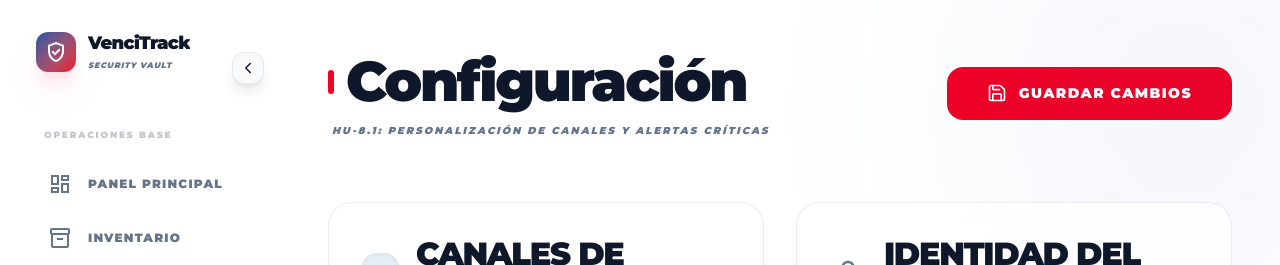
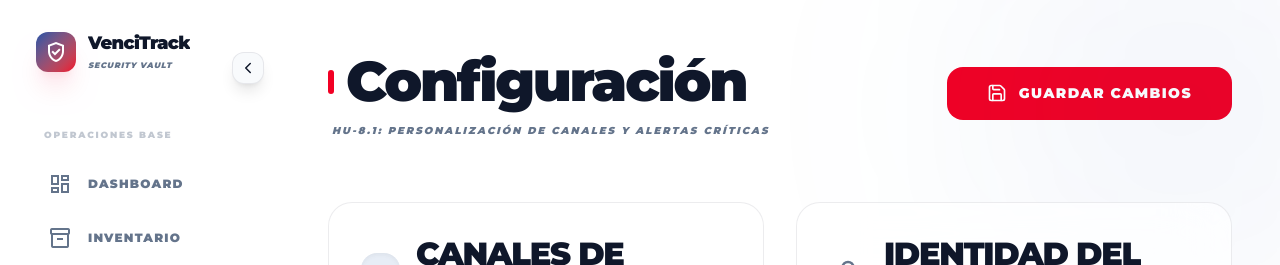
Before and after one commit to h2george/VenciTrack, a Next.js app: page /settings in a window 1280 px wide. Shown: the top 265 px of the page. Built offline with nearby package versions, Linux system fonts and the light colour scheme; no server answers; the database is empty.

Commit message:
refactor: rename admin slugs and labels to match natural terminology and sync with titles

```diff
--- a/src/components/Sidebar.tsx
+++ b/src/components/Sidebar.tsx
@@ -51,7 +51,7 @@ export default function Sidebar(): React.ReactElement {
     };
 
     const userLinks = [
-        { href: '/dashboard', label: 'Bóveda Viva', icon: 'dashboard' },
+        { href: '/dashboard', label: 'Dashboard', icon: 'dashboard' },
         { href: '/documents', label: 'Inventario', icon: 'inventory_2' },
         { href: '/subjects', label: 'Asociados', icon: 'group' },
     ];
@@ -59,7 +59,8 @@ export default function Sidebar(): React.ReactElement {
     const adminLinks = [
         { href: '/dashboard', label: 'Dashboard', icon: 'dashboard' },
         { href: '/admin/users', label: 'Usuarios', icon: 'manage_accounts' },
-        { href: '/admin/documents', label: 'Docs Global', icon: 'database' },
+        { href: '/admin/expiration-categories', label: 'Categorías de Vencimiento', icon: 'category' },
+        { href: '/admin/global-database', label: 'Base de Datos Global', icon: 'layers' },
         { href: '/admin/audit-logs', label: 'Bitácora', icon: 'history' },
         { href: '/admin/integrations', label: 'Integraciones', icon: 'hub' },
     ];
@@ -121,14 +122,14 @@ export default function Sidebar(): React.ReactElement {
                                 key={link.href}
                                 href={link.href}
                                 className={`flex items-center gap-4 px-4 py-3 rounded-xl transition-all duration-300 group ${isActive ? 'bg-brand-red/10 text-brand-red shadow-inner shadow-brand-red/5' : 'text-[var(--text-muted)] hover:bg-[var(--bg-soft)] hover:text-[var(--text)]'} ${isCollapsed ? 'justify-center px-0' : ''}`}
-                                title={isCollapsed ? (link.label === 'Bóveda Viva' ? 'Panel Principal' : link.label) : ""}
+                                title={isCollapsed ? link.label : ""}
                             >
                                 <span className={`icon text-2xl transition-transform group-hover:scale-110 ${isActive ? 'text-brand-red' : 'text-[var(--text-muted)] group-hover:text-brand-red'} shrink-0`}>
                                     {link.icon}
                                 </span>
                                 {!isCollapsed && (
                                     <span className="font-black text-[12px] tracking-widest uppercase animate-fade-in whitespace-nowrap overflow-hidden text-ellipsis">
-                                        {link.label === 'Bóveda Viva' ? 'Panel Principal' : link.label}
+                                        {link.label}
                                     </span>
                                 )}
                                 {!isCollapsed && isActive && <div className="ml-auto size-1.5 rounded-full bg-brand-red shadow-glow shadow-brand-red/50 animate-pulse"></div>}
```
Also changed, not shown: src/app/admin/expiration-categories/page.tsx (renamed from src/app/admin/document-types/page.tsx), src/app/admin/global-database/page.tsx (renamed from src/app/admin/documents/page.tsx).
